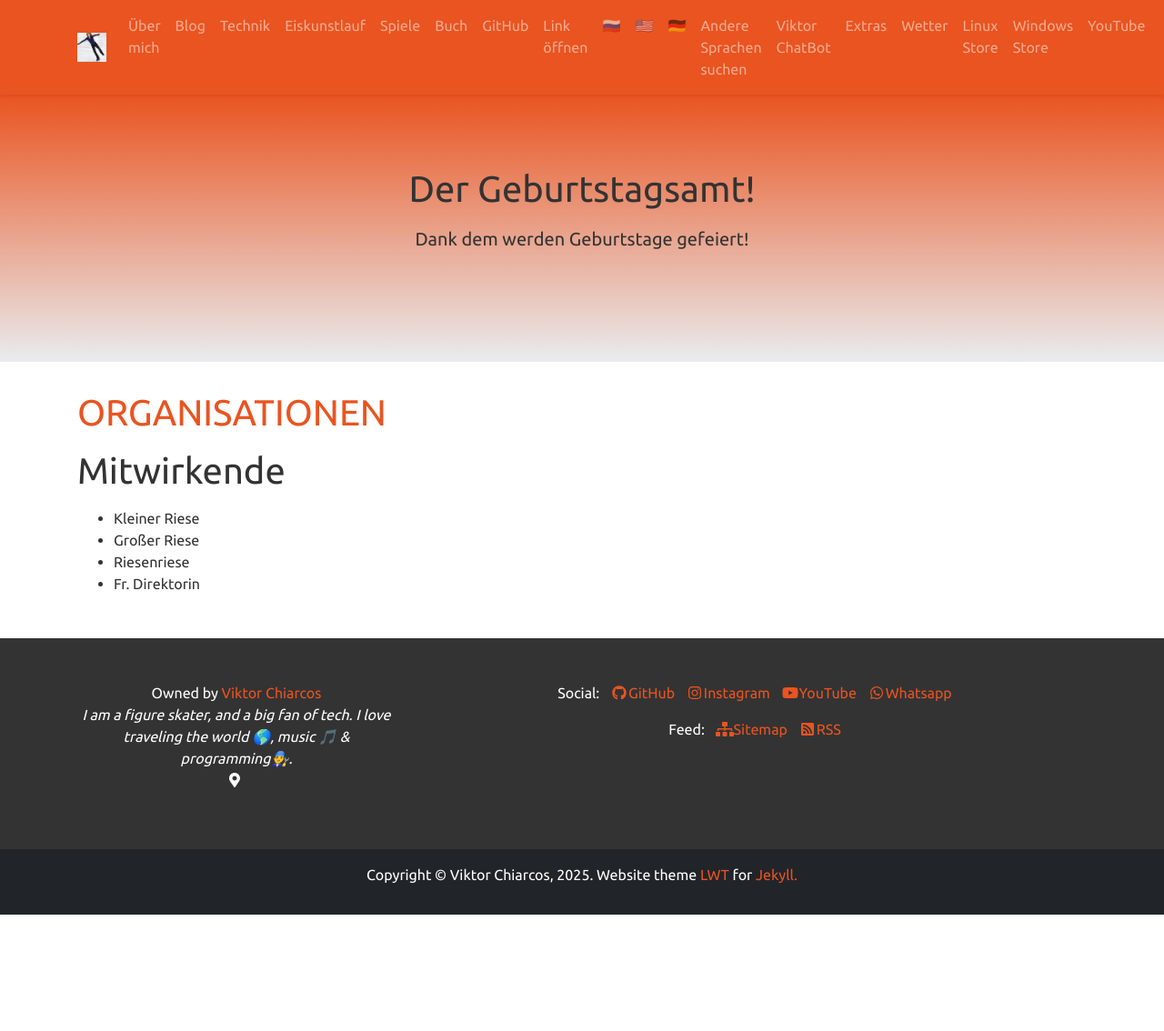
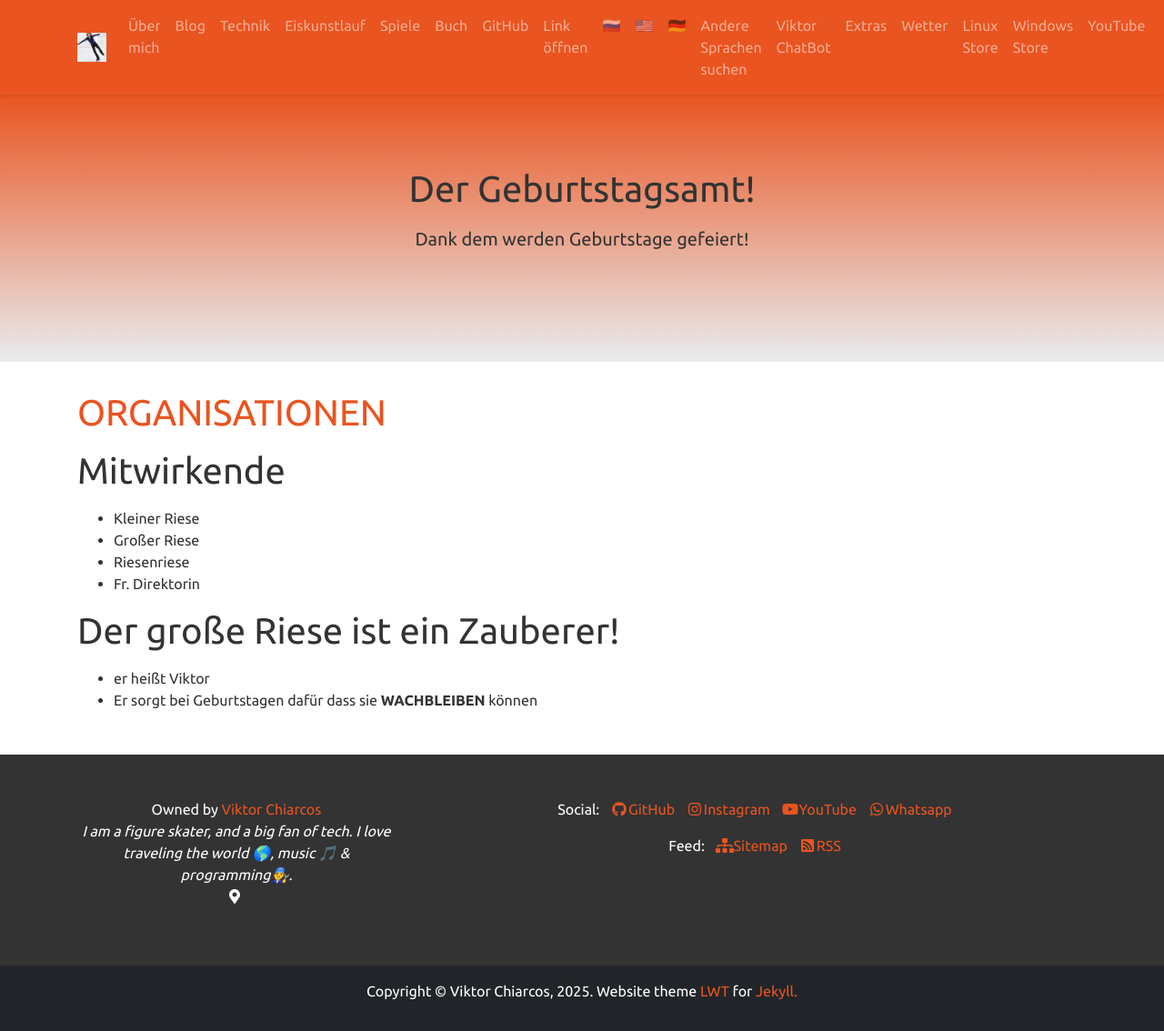
Before and after one commit to viktor-chiarcos/viktor-chiarcos.github.io, a Jekyll site: the page built from _pages/dino-park/Organistationen/geburtstage.md, in a window 1280 px wide. Shown: the whole page at 91% size. Built offline with Jekyll 4.4.1, drawn with Linux system fonts in a browser that asks for light colours; before the commit the page ends 1006 px from its top, so only the background shows below that.

Commit message:
Update geburtstage.md

```diff
--- a/_pages/dino-park/Organistationen/geburtstage.md
+++ b/_pages/dino-park/Organistationen/geburtstage.md
@@ -16,3 +16,7 @@ action: true
 - Großer Riese
 - Riesenriese
 - Fr. Direktorin
+
+# Der große Riese ist ein Zauberer!
++ er heißt Viktor
++ Er sorgt bei Geburtstagen dafür dass sie **WACHBLEIBEN** können
```
